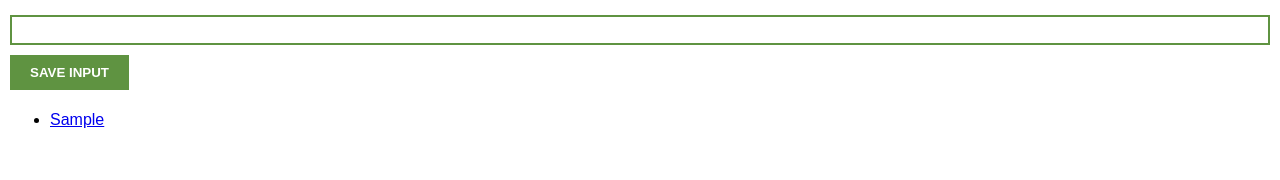
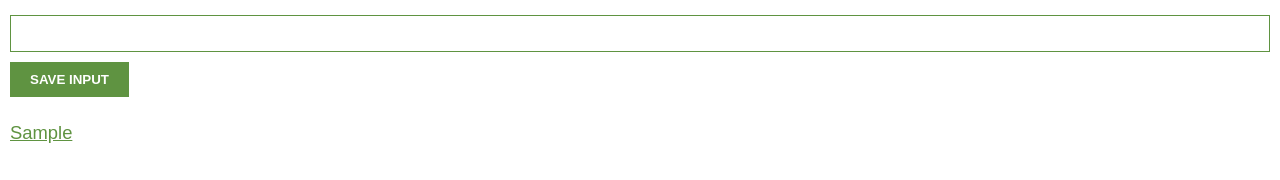
Before and after one commit to michellejanosi/leads-tracker, a plain HTML site: page index.html in a window 1280 px wide. Both pictures are taken after typing "Sample" into the empty fields and a click on the button "SAVE INPUT". Drawn offline with Linux system fonts and the light colour scheme.

Commit message:
Add lead item styling

```diff
--- a/index.css
+++ b/index.css
@@ -8,10 +8,9 @@ body {
 
 input {
   width: 100%;
-  height: 30px;
   padding: 10px;
   margin: 5px 0;
-  border: 2px solid #5f9341;
+  border: 1px solid #5f9341;
   box-sizing: border-box;
 }
 
@@ -25,3 +24,18 @@ button {
   color: white;
   cursor: pointer;
 }
+
+ul {
+   list-style: none;
+   margin-top: 20px;
+   padding-left: 0;
+}
+
+li {
+    margin-top: 5px;
+    font-size: 1.15rem;
+}
+
+li a {
+    color: #5f9341;
+}
```
